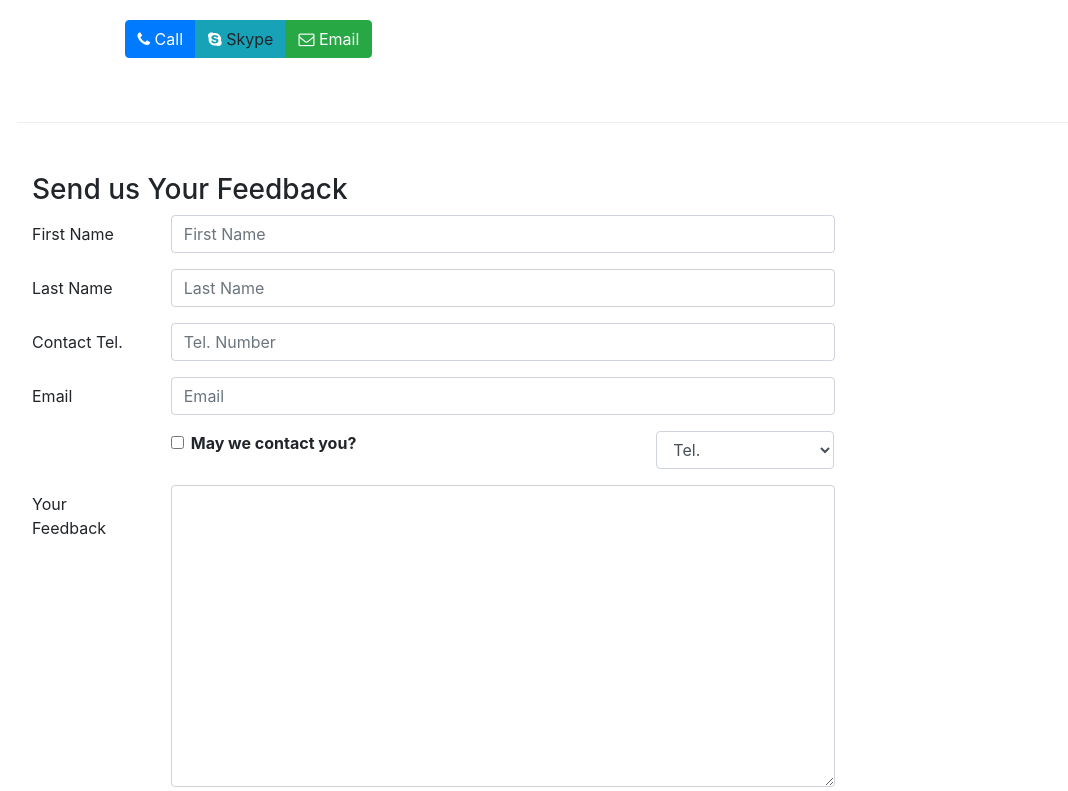
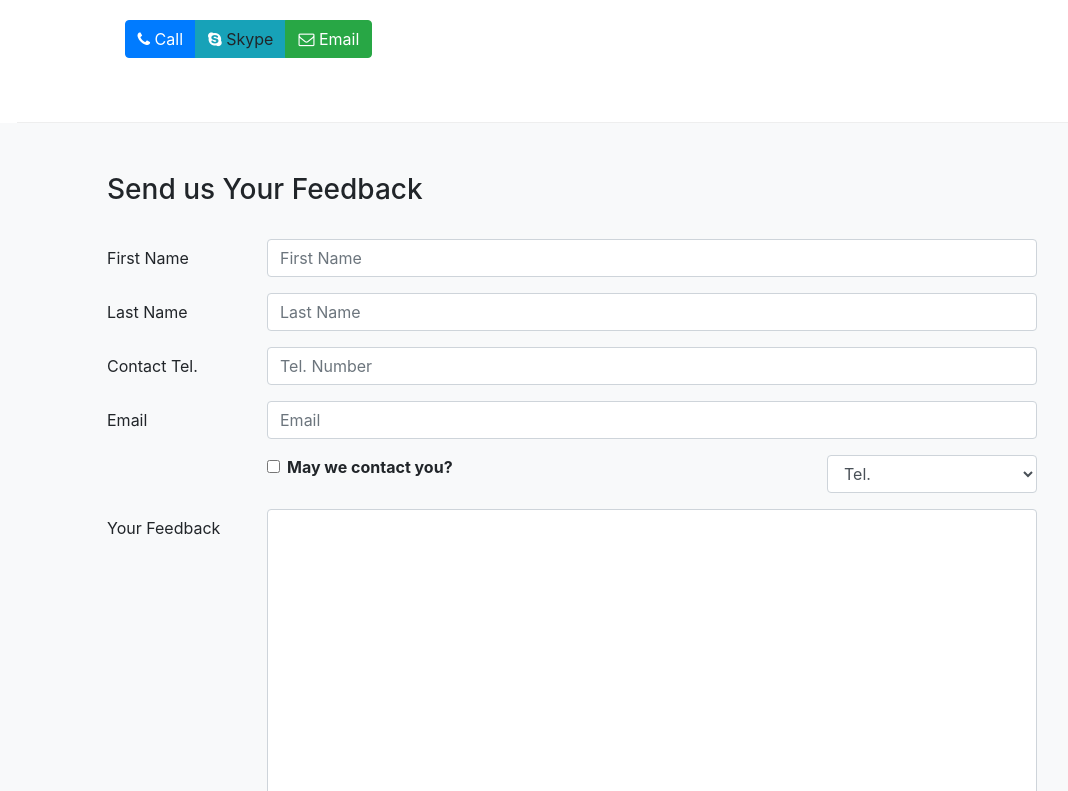
Before and after one commit to byamasu-patrick/SmartRestaurant, a React (Create React App) app: page /contactus in a window 1280 px wide. Shown: the part 789-1580 px from the top of the page, without its empty margins (68-1136 px from the left). Built offline with nearby package versions, Linux system fonts and the light colour scheme.

Commit message:
Set the contact form

```diff
--- a/src/App.css
+++ b/src/App.css
@@ -13,6 +13,9 @@
   background-color: #D1C4E9;
   margin: 0px auto;
   padding: 20px 0px 20px 0px;
+}
+.contact{
+  margin: 0 auto;
 }
 i{
   color: white;
--- a/src/components/ContactComponent.js
+++ b/src/components/ContactComponent.js
@@ -34,7 +34,8 @@ class Contact extends Component{
     }
     render(){
         return (
-            <div className = "container">
+            <div>
+                <div className = "container">
                 <div className = "row">
                     <Breadcrumb>
                         <BreadcrumbItem><Link to = "/home">Home </Link></BreadcrumbItem>
@@ -72,8 +73,10 @@ class Contact extends Component{
                         </div>
                     </div>
                 </div>
-                <div className = "row row-content">
-                    <div className = "col-12">
+            </div>
+            <div class="">
+                <div className = "row row-content bg-light d-flex justify-content-center">
+                    <div className = "col-12 col-md-9 mb-4">
                         <h3>Send us Your Feedback</h3>
                     </div>
                     <div className="col-12 col-md-9">
@@ -140,6 +143,7 @@ class Contact extends Component{
                     </div>
                 </div>
             </div>
+            </div>
         );
     }
 }
```
